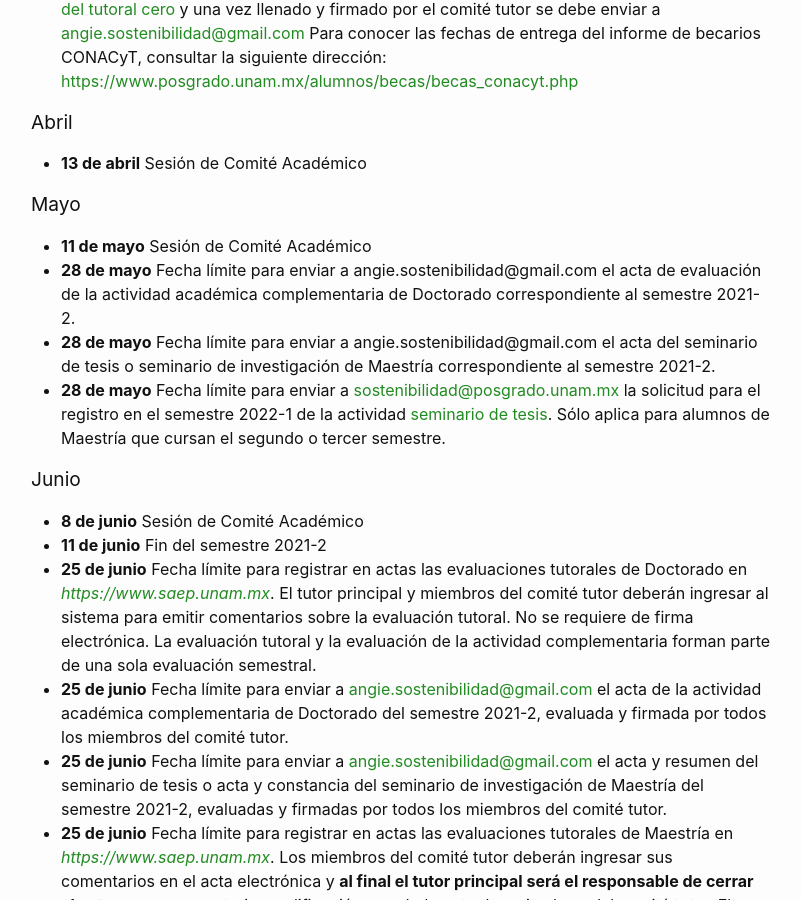
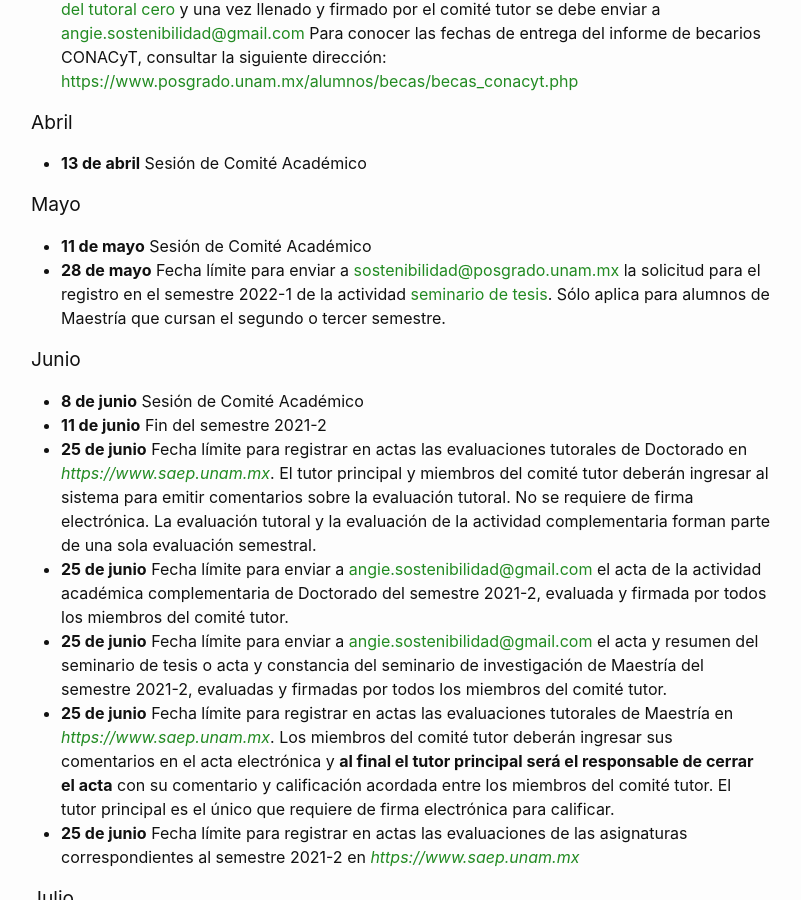
Before and after one commit to pcs-unam/pcs-unam.github.io, a Jekyll site: the page built from posgrado/calendario2.md, in a window 1280 px wide and 900 px high, scrolled down 1192 px. Shown: the whole window, without its empty margins (239-1040 px from the left). Built offline with Jekyll 4.4.1, drawn with Linux system fonts in a browser that asks for light colours.

Commit message:
Se eliminaron actividades de mayo que se repetían en junio

```diff
--- a/posgrado/calendario2.md
+++ b/posgrado/calendario2.md
@@ -36,8 +36,6 @@ Para conocer las fechas de entrega del informe de becarios CONACyT, consultar la
 ### Mayo
 
 - **11 de mayo** Sesión de Comité Académico
-- **28 de mayo** Fecha límite para enviar a angie.sostenibilidad@gmail.com el acta de evaluación de la actividad académica complementaria de Doctorado correspondiente al semestre 2021-2.
-- **28 de mayo** Fecha límite para enviar a angie.sostenibilidad@gmail.com el acta del seminario de tesis o seminario de investigación de Maestría correspondiente al semestre 2021-2.
 - **28 de mayo** Fecha límite para enviar a <sostenibilidad@posgrado.unam.mx> la solicitud para el registro en el semestre 2022-1 de la actividad [seminario de tesis](/maestria/seminario_tesis). Sólo aplica para alumnos de Maestría que cursan el segundo o tercer semestre.
 
 ### Junio
```
